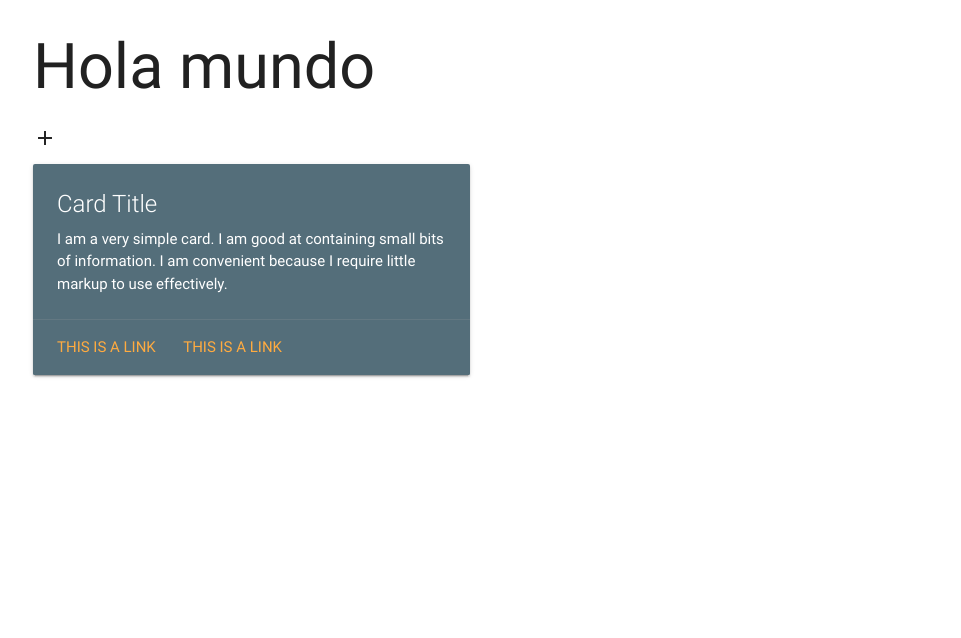
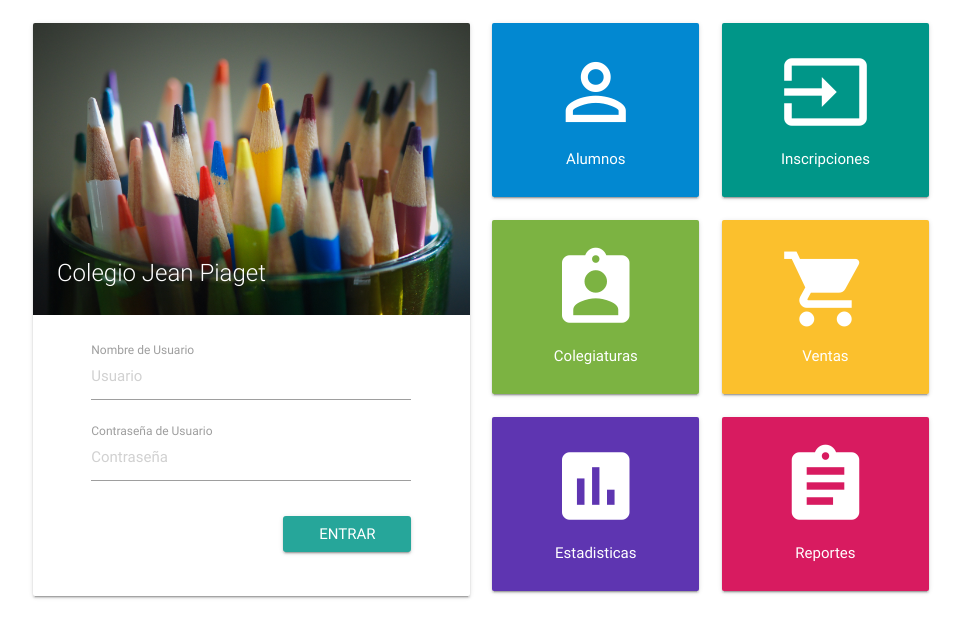
Before and after one commit to edsonfervo16mx/colegio-ssa, a PHP site: page / in a window 1280 px wide. Shown: the top 638 px of the page, without its empty margins (159-1120 px from the left). Run offline with PHP 8.4, Linux system fonts and the light colour scheme.

Commit message:
diseno previo de la interfaz

```diff
--- /dev/null
+++ b/assets/css/main.css
@@ -0,0 +1,3 @@
+.area{
+	margin-top: 15px !important;
+}
--- a/index.php
+++ b/index.php
@@ -4,24 +4,88 @@
 	<meta charset="UTF-8">
 	<meta name="viewport" content="width=device-width, initial-scale=1.0"/>
 	<title>Jean Piaget - SSA</title>
+	<link rel="stylesheet" href="assets/css/main.css">
 	<link rel="stylesheet" href="assets/css/materialize.css">
 	<link href="https://fonts.googleapis.com/icon?family=Material+Icons" rel="stylesheet">
 </head>
 <body>
-	<div class="container">
-		<h1>Hola mundo</h1>
-		<i class="material-icons">add</i>
+	<div class="container area">
+		<!--<h3 class="grey-text lighten-2 center-align">Colegio Jean Piaget</h1>-->
 		<div class="row">
 			<div class="col s12 m6">
-          <div class="card blue-grey darken-1">
-            <div class="card-content white-text">
-              <span class="card-title">Card Title</span>
-              <p>I am a very simple card. I am good at containing small bits of information.
-              I am convenient because I require little markup to use effectively.</p>
+				<div class="card">
+					<div class="card-image">
+						<img src="assets/images/img-card-primary.jpg">
+						<span class="card-title">Colegio Jean Piaget</span>
 					</div>
-            <div class="card-action">
-              <a href="#">This is a link</a>
-              <a href="#">This is a link</a>
+					<div class="card-content">
+						<form action="" method="POST">
+							<div class="row">
+								<div class="input-field col s10 offset-s1">
+									<input type="text" name="usuario" id="usuario" placeholder="Usuario">
+									<label for="usuario">Nombre de Usuario</label>
+								</div>
+								<div class="input-field col s10 offset-s1">
+									<input type="password" name="pass" id="pass" placeholder="Contraseña">
+									<label for="pass">Contraseña de Usuario</label>
+								</div>
+								<div class="input-field col s10 offset-s1 right-align">
+									<input type="submit" value="Entrar" class="waves-effect waves-light btn">
+								</div>
+							</div>
+						</form>
+					</div>
+				</div>
+			</div>
+			<div class="col s12 m6">
+				<div class="row">
+					<div class="col s6">
+						<div class="card-panel light-blue darken-2 center-align">
+							<span class="white-text">
+								<i class="large material-icons">perm_identity</i>
+								<h6>Alumnos</h6>
+							</span>
+						</div>
+					</div>
+					<div class="col s6">
+						<div class="card-panel teal center-align">
+							<span class="white-text">
+								<i class="large material-icons">input</i>
+								<h6>Inscripciones</h6>
+							</span>
+						</div>
+					</div>
+					<div class="col s6">
+						<div class="card-panel light-green darken-1 center-align">
+							<span class="white-text">
+								<i class="large material-icons">assignment_ind</i>
+								<h6>Colegiaturas</h6>
+							</span>
+						</div>
+					</div>
+					<div class="col s6">
+						<div class="card-panel yellow darken-2 center-align">
+							<span class="white-text">
+								<i class="large material-icons">shopping_cart</i>
+								<h6>Ventas</h6>
+							</span>
+						</div>
+					</div>
+					<div class="col s6">
+						<div class="card-panel deep-purple darken-1 center-align">
+							<span class="white-text">
+								<i class="large material-icons">assessment</i>
+								<h6>Estadisticas</h6>
+							</span>
+						</div>
+					</div>
+					<div class="col s6">
+						<div class="card-panel pink darken-1 center-align">
+							<span class="white-text">
+								<i class="large material-icons">assignment</i>
+								<h6>Reportes</h6>
+							</span>
+						</div>
 					</div>
 				</div>
 			</div>
```
Also changed, not shown: assets/images/img-card-primary.jpg (added). Lines whose indentation alone changed are shown as unchanged.
